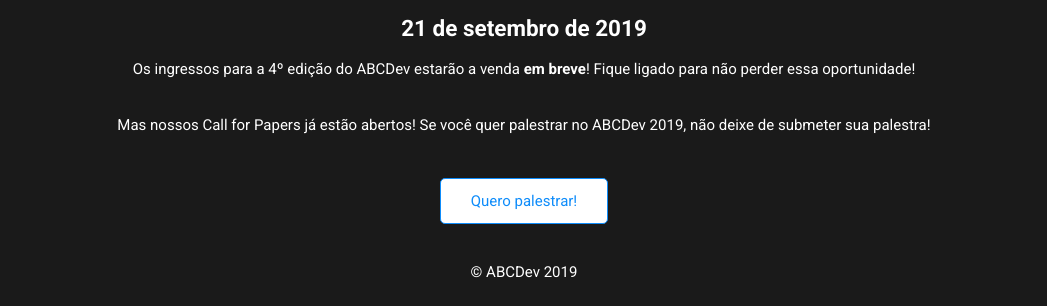
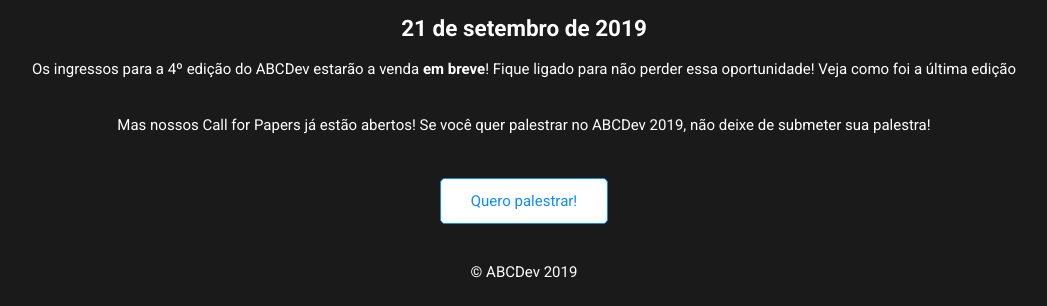
Before and after one commit to Fepame/2019, a plain HTML site: page index.html in a window 1280 px wide. Shown: the part 605-911 px from the top of the page, without its empty margins (116-1163 px from the left). Drawn offline with nearby package versions, Linux system fonts and the light colour scheme; a script that the page names is missing.

Commit message:
Update index.html

```diff
--- a/index.html
+++ b/index.html
@@ -73,7 +73,7 @@
     <h1>A maior confêrencia de tecnologia do ABC</h1>
     <h2>21 de setembro de 2019</h2>
     <p>Os ingressos para a 4º edição do ABCDev estarão a venda <b>em breve</b>! Fique ligado para não perder essa
-      oportunidade!</p>
+      oportunidade! Veja como foi <a href="https://2018.abcdevelopers.org">a última edição</a></p>
     <p>Mas nossos Call for Papers já estão abertos! Se você quer palestrar no ABCDev 2019, não deixe de submeter sua
       palestra!</p>
     <div class="cont-bts">
```
